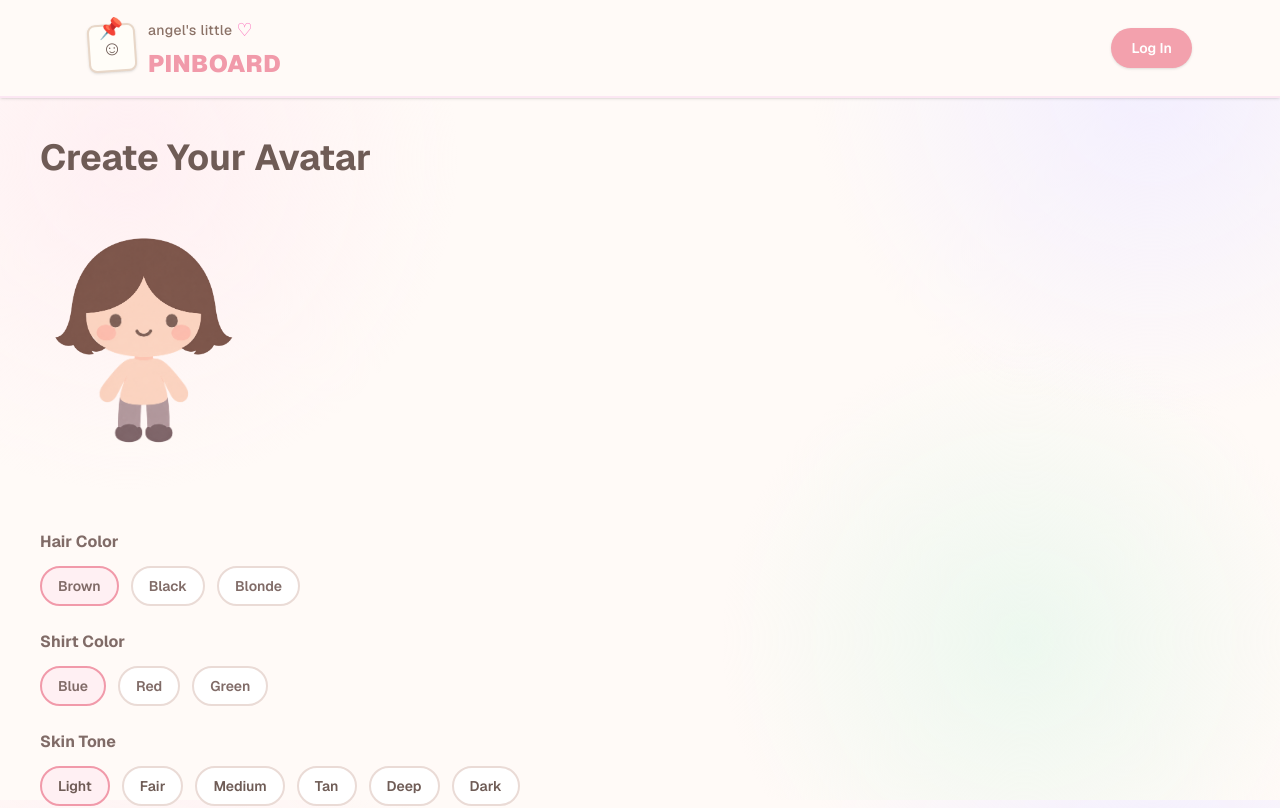
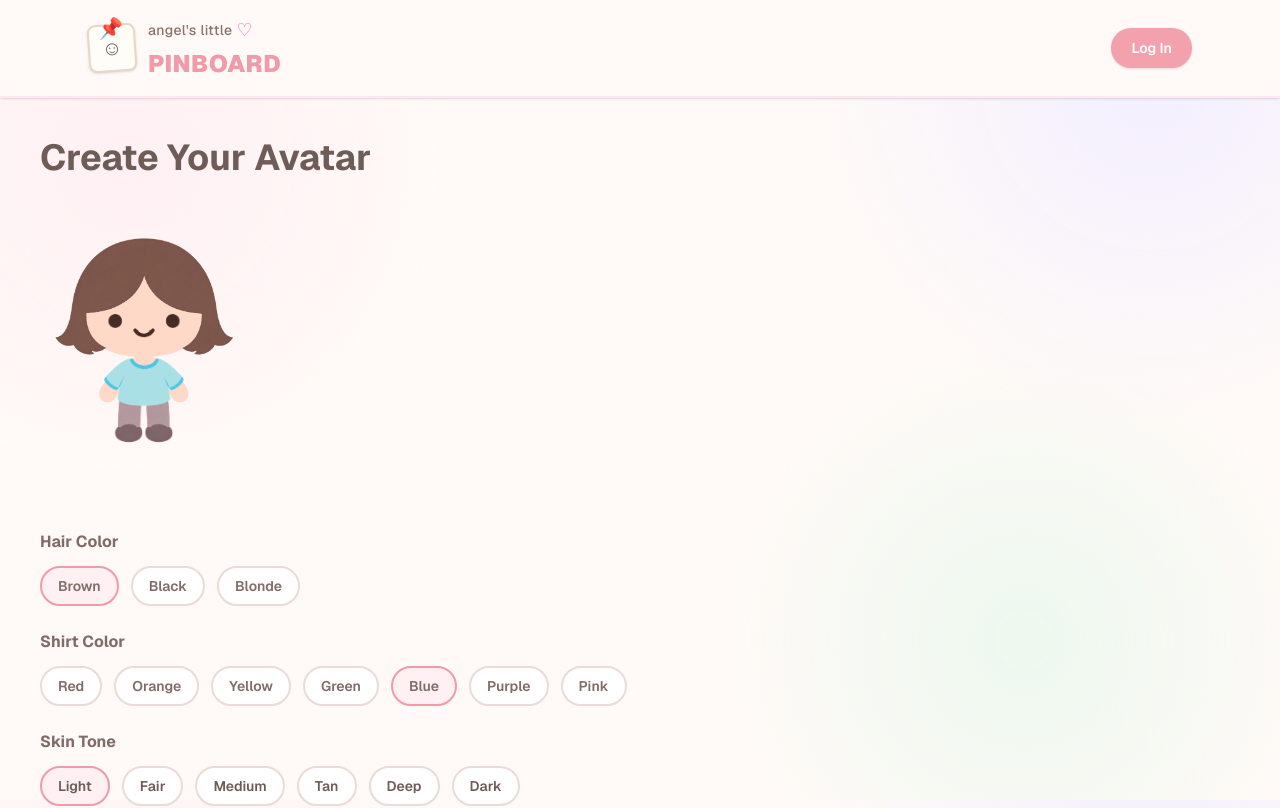
Before and after one commit to AngelXYCui/angels-little-pinboard, a Next.js app: page /avatar in a window 1280 px wide. Shown: the top 808 px of the page. Built offline with nearby package versions, Linux system fonts and the light colour scheme; no server answers.

Commit message:
full avatar customization

```diff
--- a/app/avatar/page.tsx
+++ b/app/avatar/page.tsx
@@ -120,7 +120,7 @@ if (loading) {
         <h2 className="mb-3 font-bold text-[#806b67]">Shirt Color</h2>
 
         <div className="flex flex-wrap gap-3">
-            {["Blue", "Red", "Green"].map((color) => (
+            {["Red", "Orange", "Yellow", "Green", "Blue", "Purple", "Pink"].map((color) => (
             <button
                 key={color}
                 type="button"
--- a/app/profile/page.tsx
+++ b/app/profile/page.tsx
@@ -33,7 +33,6 @@ export default function ProfilePage() {
       return;
     }
 
-    // Put the database information into our React state
     setUsername(data.username ?? "");
     setMajor(data.major ?? "");
     setYear(data.year ?? "");
--- a/components/Avatar.tsx
+++ b/components/Avatar.tsx
@@ -7,6 +7,8 @@ type AvatarProps = {
 
 export default function Avatar({
   hair = "Brown",
+  shirt = "Blue",
+  skinTone = "Light",
   hairstyle = "Short",
 }: AvatarProps) {
   const hairstyleFiles: Record<string, string> = {
@@ -21,8 +23,33 @@ export default function Avatar({
     Brown: "none",
     Black: "brightness(0.38) saturate(0.7)",
     Blonde:
-      "brightness(1.35) saturate(0.75) sepia(0.45) hue-rotate(355deg)",
+      "brightness(1.80) saturate(0.75) sepia(0.45) hue-rotate(370deg)",
   };
+
+  const shirtFilters: Record<string, string> = {
+  Red:
+    "sepia(0.65) saturate(10) hue-rotate(293deg) brightness(1.02)",
+
+  Orange:
+    "sepia(0.7) saturate(10) hue-rotate(300deg) brightness(1.05)",
+
+  Yellow:
+    "sepia(0.75) saturate(5) hue-rotate(330deg) brightness(0.95)",
+
+  Green:
+    "sepia(0.8) saturate(2) hue-rotate(80deg) brightness(0.90)",
+
+  Blue:
+    "sepia(0.55) saturate(7) hue-rotate(160deg) brightness(0.90)",
+
+  Purple:
+    "sepia(0.00) saturate(15) hue-rotate(290deg) brightness(0.90)",
+
+  Pink:
+    "sepia(0.55) saturate(6) hue-rotate(285deg) brightness(1.00)",
+};
+
+const shirtFilter = shirtFilters[shirt] ?? shirtFilters.Blue;
 
   const hairstyleStyles: Record<
     string,
@@ -31,7 +58,7 @@ export default function Avatar({
     Short: {
       width: "105%",
       top: "-7px",
-      left: "50%",
+      left: "50.16%",
     },
     Braids: {
       width: "129%",
@@ -59,17 +86,70 @@ export default function Avatar({
   const hairStyle =
   hairstyleStyles[hairstyle] ?? hairstyleStyles.Short;
   const hairFilter = hairFilters[hair] ?? "none";
+  const skinColors: Record<string, string> = {
+  Light: "#ffd9c7",
+  Fair: "#f4c7ae",
+  Medium: "#dca47e",
+  Tan: "#bd805d",
+  Deep: "#8c5a43",
+  Dark: "#654237",
+};
+
+const skinColor = skinColors[skinTone] ?? skinColors.Light;
 
   return (
     <div className="relative h-72 w-52">
       {/* Base avatar */}
+      {/* Base avatar + skin color */}
+<div className="pointer-events-none absolute left-1/2 top-0 w-[130%] max-w-none -translate-x-1/2 select-none">
   <img
     src="/avatar-parts/base/light.png"
     alt=""
     draggable={false}
-        className="pointer-events-none absolute left-1/2 top-0 w-[130%] max-w-none -translate-x-1/2 select-none"
+    className="block w-full"
   />
 
+  {/*Body*/}
+  <div
+    className="absolute inset-0"
+    style={{
+      backgroundColor: skinColor,
+      WebkitMaskImage: 'url("/avatar-parts/base/skin-mask.png")',
+      maskImage: 'url("/avatar-parts/base/skin-mask.png")',
+      WebkitMaskSize: "100% 100%",
+      maskSize: "100% 100%",
+      WebkitMaskRepeat: "no-repeat",
+      maskRepeat: "no-repeat",
+    }}
+  />
+</div>
+{/* Shirt */}
+<img
+  src="/avatar-parts/shirt/shirt.png"
+  alt=""
+  draggable={false}
+  className="pointer-events-none absolute max-w-none select-none"
+  style={{
+    width: "65%",
+    top: "79px",
+    left: "50%",
+    transform: "translateX(-50%)",
+    filter: shirtFilter,
+  }}
+/>
+{/* Eyes + mouth */}
+<img
+  src="/avatar-parts/face/features.png"
+  alt=""
+  draggable={false}
+  className="pointer-events-none absolute max-w-none select-none"
+  style={{
+    width: "88%",
+    top: "57px",
+    left: "50%",
+    transform: "translateX(-50%)",
+  }}
+/>
       {/* Hair */}
       <img
         src={`/avatar-parts/hair/${hairFile}-brown.png`}
```
Also changed, not shown: public/avatar-parts/face/features.png (added), public/avatar-parts/shirt/shirt.png (added). Lines whose indentation alone changed are shown as unchanged.
